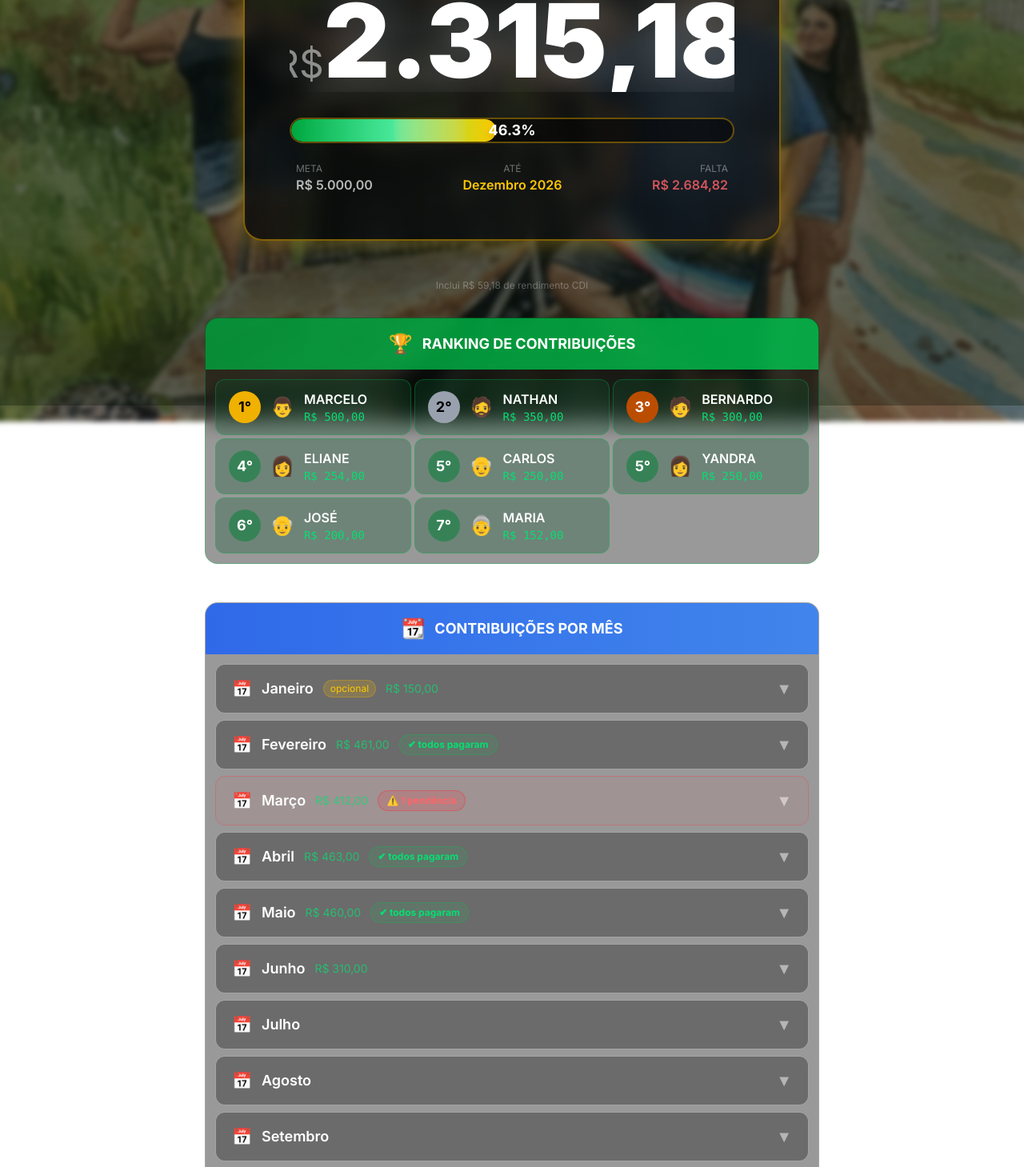
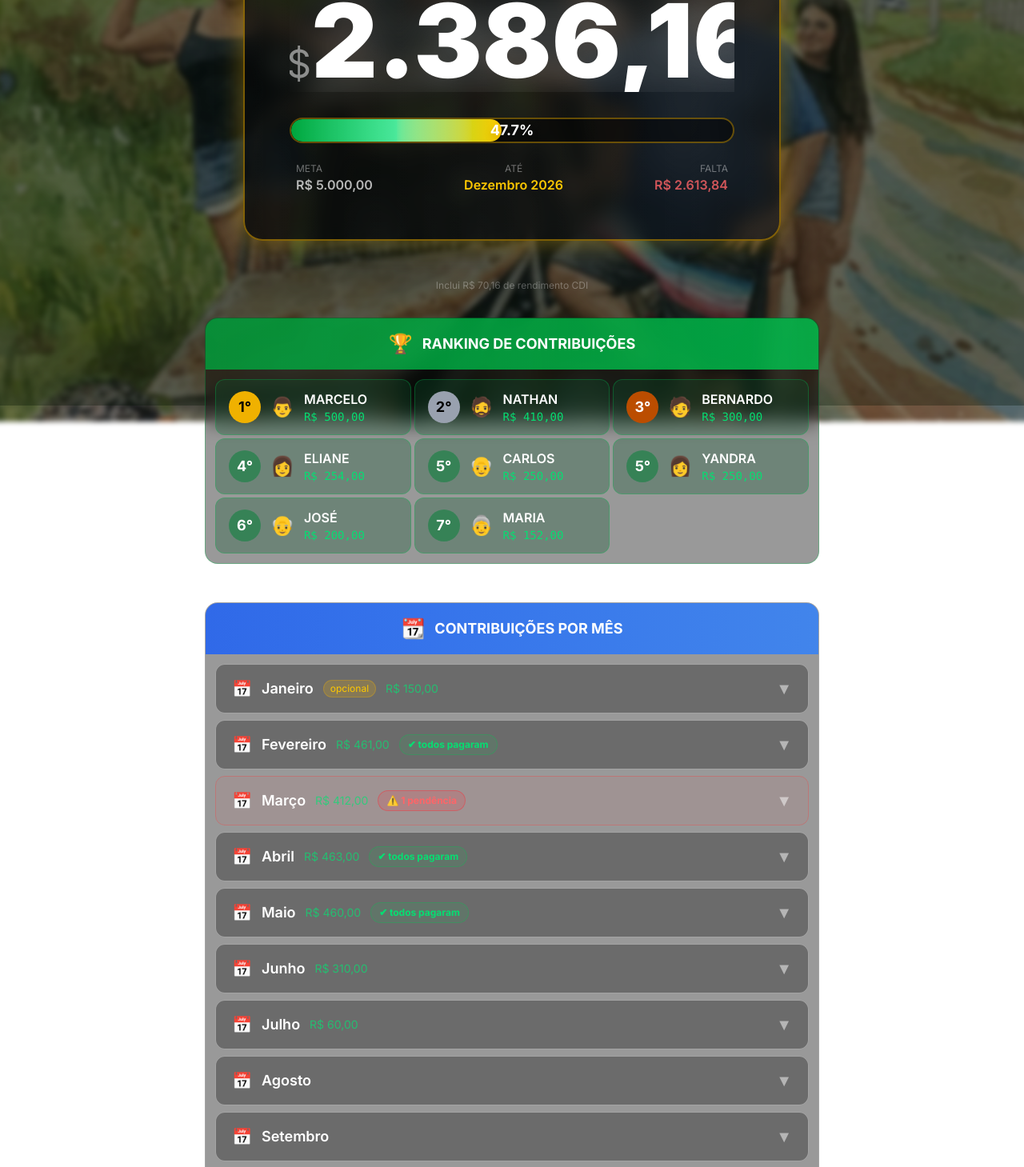
Before and after one commit to nathanbrandao4/caixinha-do-sitio, a Next.js app: page / in a window 1280 px wide. Shown: the part 293-1752 px from the top of the page at 80% size. Built offline with nearby package versions, Linux system fonts and the light colour scheme.

Commit message:
Nathan +R$60 em Julho, CDI R$70,16, pendencias de Junho ativas

```diff
--- a/app/page.tsx
+++ b/app/page.tsx
@@ -7,7 +7,7 @@ import { ContributorTotal } from '@/types'
 // VALORES - EDITE AQUI PARA ATUALIZAR
 // ========================================
 const CONTRIBUICOES: ContributorTotal[] = [
-  { name: 'NATHAN', total: 350 },
+  { name: 'NATHAN', total: 410 },
   { name: 'ELIANE', total: 254 },
   { name: 'BERNARDO', total: 300 },
   { name: 'MARCELO', total: 500 },
@@ -18,7 +18,7 @@ const CONTRIBUICOES: ContributorTotal[] = [
 ]
 
 // Rendimento CDI acumulado
-const RENDIMENTO_CDI = 59.18
+const RENDIMENTO_CDI = 70.16
 // ========================================
 
 export default function HomePage() {
--- a/components/MonthlyBreakdown.tsx
+++ b/components/MonthlyBreakdown.tsx
@@ -96,8 +96,10 @@ const MONTHS_DATA: MonthData[] = [
 
   buildMonth('Junho', 5, { MARCELO: 100, NATHAN: 60, BERNARDO: 50, CARLOS: 50, YANDRA: 50 }),
 
-  ...(['Julho', 'Agosto', 'Setembro', 'Outubro', 'Novembro', 'Dezembro'] as const).map(
-    (month, i) => buildMonth(month, 6 + i, {})
+  buildMonth('Julho', 6, { NATHAN: 60 }),
+
+  ...(['Agosto', 'Setembro', 'Outubro', 'Novembro', 'Dezembro'] as const).map(
+    (month, i) => buildMonth(month, 7 + i, {})
   ),
 ]
 
```
